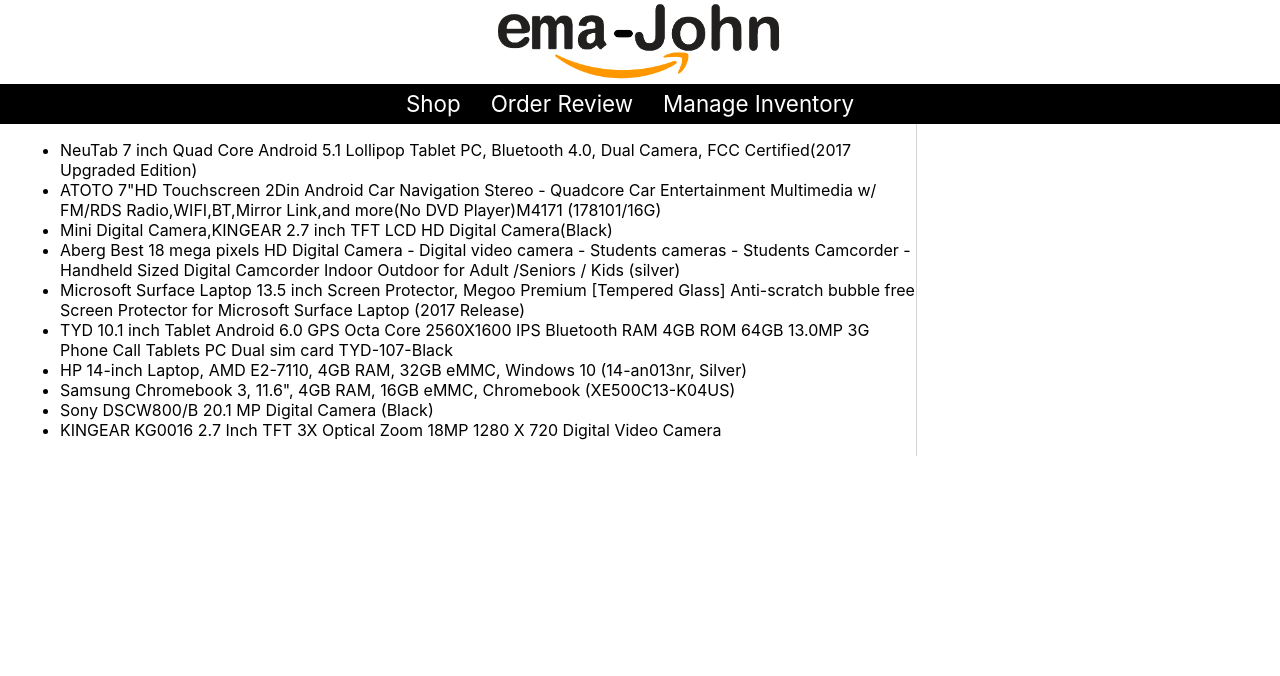
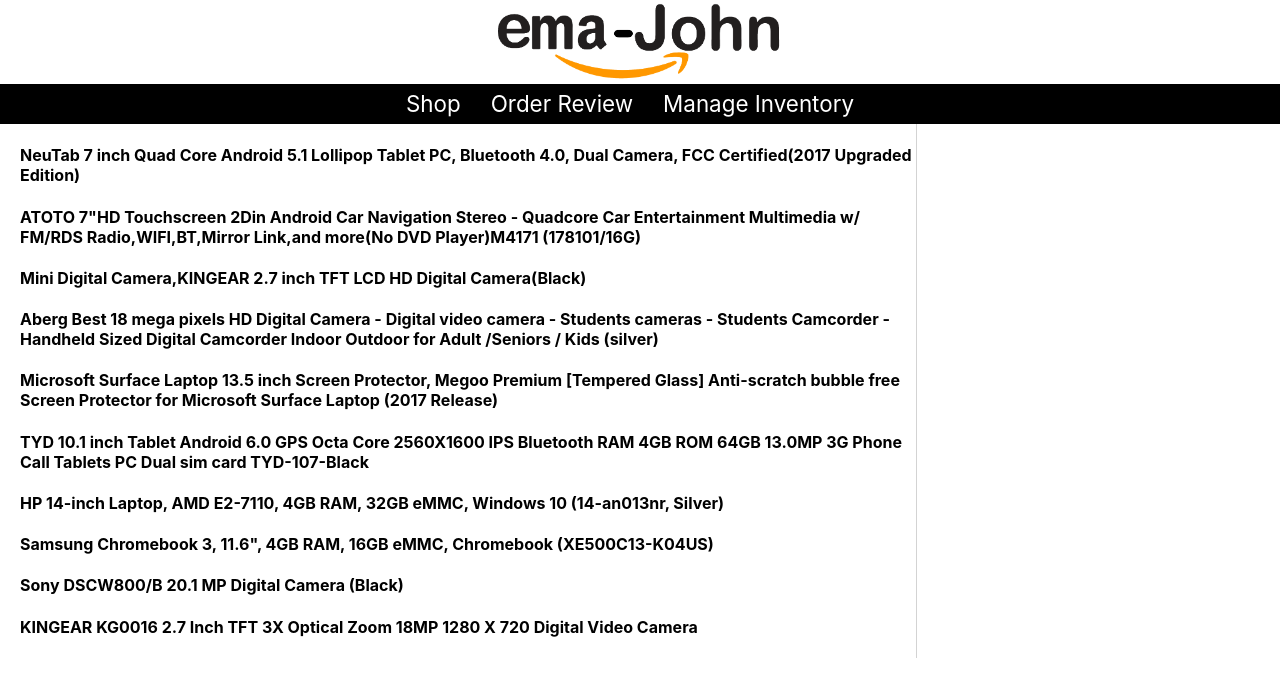
Before and after one commit to mainul-islam-faruqi/ema-jhon-simple-ecommerce, a React (Create React App) app: page / in a window 1280 px wide. Shown: the top 676 px of the page. Built offline with nearby package versions, Linux system fonts and the light colour scheme.

Commit message:
product component with dynamic data

```diff
--- /dev/null
+++ b/src/components/Product/Product.js
@@ -0,0 +1,11 @@
+import React from 'react';
+
+const Product = (props) => {
+    return (
+        <div>
+            <h4> {props.product.name} </h4>
+        </div>
+    );
+};
+
+export default Product;
--- a/src/components/Shop/Shop.js
+++ b/src/components/Shop/Shop.js
@@ -1,6 +1,7 @@
 import React, { useState } from 'react';
 import fakeData from '../../fakeData'
 import './Shop.css'
+import Product from '../Product/Product';
 
 const Shop = () => {
     const first10 = fakeData.slice(0,10);
@@ -8,11 +9,9 @@
     return (
         <div className="shop-container">
             <div className="product-container">
-            <ul>
                 {
-                    products.map(product => <li> {product.name} </li>)
+                    products.map(product => <Product product={product}>  </Product>)
                 }
-            </ul>
             </div>
             <div className="cart-container">
 
```
Also changed, not shown: src/components/Product/Product.css (added).
